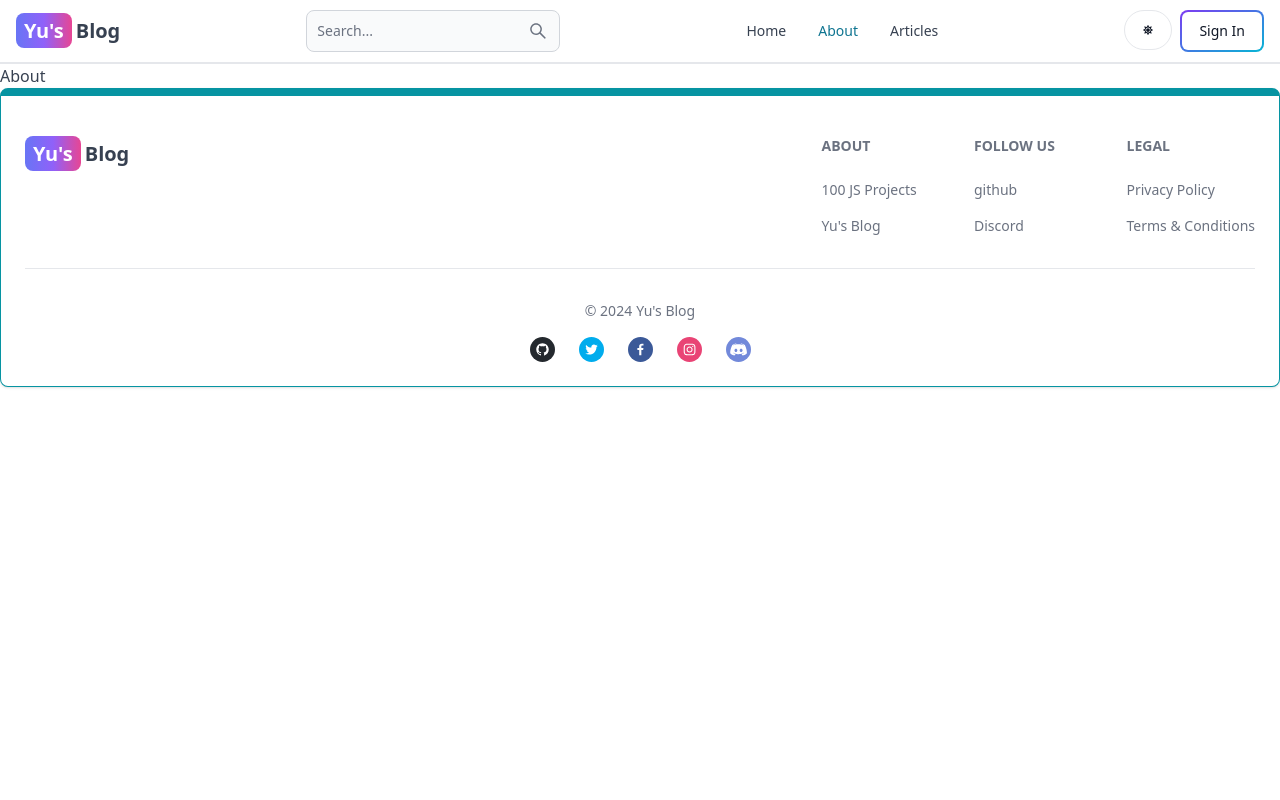
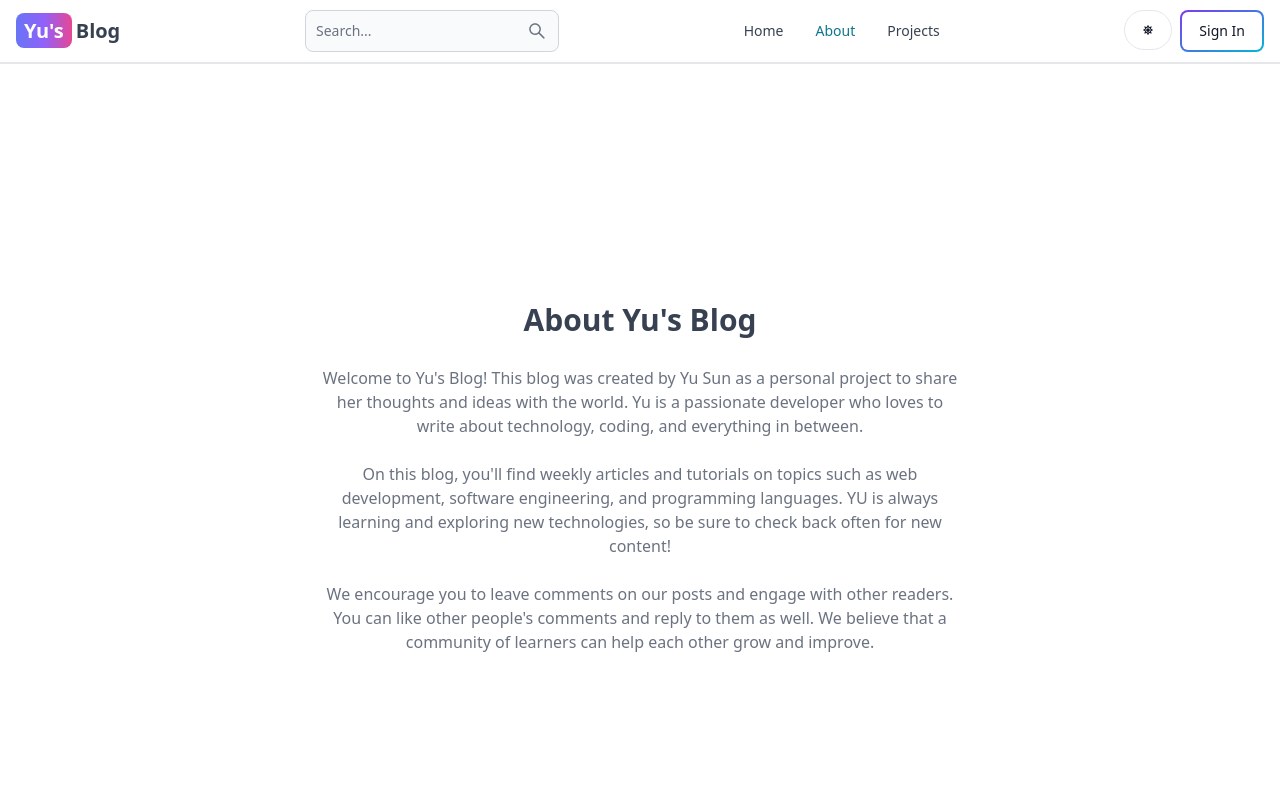
Before and after one commit to serenasunyu/mearnBlog, a React (Vite) app in the folder client/: page /about in a window 1280 px wide. Shown: the top 800 px of the page. Built offline with nearby package versions, Linux system fonts and the light colour scheme; no server answers.

Commit message:
complete about and projects page

```diff
--- a/client/src/App.jsx
+++ b/client/src/App.jsx
@@ -2,7 +2,6 @@
 import SignIn from "./pages/SignIn";
 import SignUp from "./pages/SignUp";
 import Dashboard from "./pages/Dashboard";
-import Articles from "./pages/Articles";
 import About from "./pages/About";
 import Home from "./pages/Home";
 import Header from "./components/Header";
@@ -14,6 +13,7 @@
 import PostPage from "./pages/PostPage";
 import ScrollToTop from "./components/ScrollToTop";
 import Search from "./pages/Search";
+import Projects from "./pages/Projects";
 
 
 export default function App() {
@@ -34,7 +34,7 @@
           <Route path="/create-post" element={<CreatePost />} />
           <Route path="/update-post/:postId" element={<UpdatePost />} />
         </Route>
-        <Route path="/articles" element={<Articles />} />
+        <Route path="/projects" element={<Projects />} />
         <Route path="/post/:postSlug" element={<PostPage />} />
 
       </Routes>
--- a/client/src/components/Header.jsx
+++ b/client/src/components/Header.jsx
@@ -156,8 +156,8 @@
                     </Navbar.Link>
 
                     <Navbar.Link active={path === "/articles"} as="div">
-                        <Link to="/articles">
-                            Articles
+                        <Link to="/projects">
+                            Projects
                         </Link>
                     </Navbar.Link>
                 </Navbar.Collapse>
--- a/client/src/pages/About.jsx
+++ b/client/src/pages/About.jsx
@@ -1,7 +1,34 @@
-import React from 'react'
 
 export default function About() {
   return (
-    <div>About</div>
+    <div className="min-h-screen flex items-center justify-center">
+      <div className="max-w-2xl mx-auto p-3 text-center">
+        <div>
+          <h1 className="text-3xl font-semibold text-center my-7">About Yu's Blog</h1>
+
+        <div className="text-md text-gray-500 flex flex-col gap-6">
+          <p>
+              Welcome to Yu's Blog! This blog was created by Yu Sun
+              as a personal project to share her thoughts and ideas with the
+              world. Yu is a passionate developer who loves to write about
+              technology, coding, and everything in between.
+          </p>
+          <p>
+              On this blog, you'll find weekly articles and tutorials on topics
+              such as web development, software engineering, and programming
+              languages. YU is always learning and exploring new
+              technologies, so be sure to check back often for new content!
+          </p>
+          <p>
+              We encourage you to leave comments on our posts and engage with
+              other readers. You can like other people's comments and reply to
+              them as well. We believe that a community of learners can help
+              each other grow and improve.
+          </p>
+        </div>
+
+        </div>
+      </div>
+    </div>
   )
 }
--- a/client/src/pages/Articles.jsx
+++ /dev/null
@@ -1,7 +0,0 @@
-import React from 'react'
-
-export default function Articles() {
-  return (
-    <div>Articles</div>
-  )
-}
--- /dev/null
+++ b/client/src/pages/Projects.jsx
@@ -0,0 +1,11 @@
+import CallToAction from '../components/CallToAction.jsx';
+
+export default function Projects() {
+  return (
+    <div className='min-h-screen max-w-2xl mx-auto flex justify-center items-center flex-col gap-6 p-3'>
+      <h1 className='text-3xl font-semibold'>Projects</h1>
+      <p className='text-md text-gray-500'>Build fun and engaging projects while learning HTML, CSS, and JavaScript!</p>
+      <CallToAction />
+    </div>
+  )
+}
```
